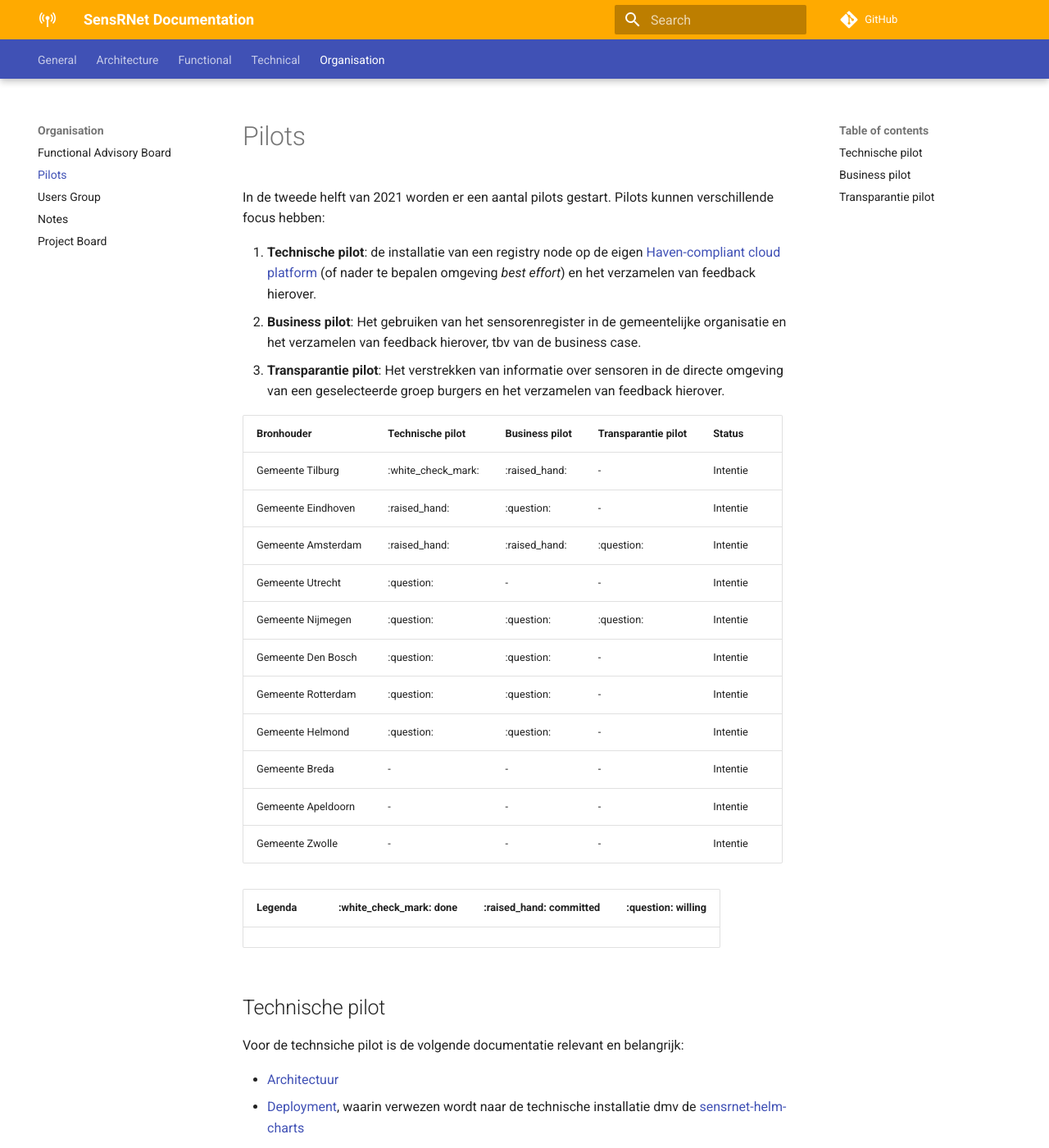
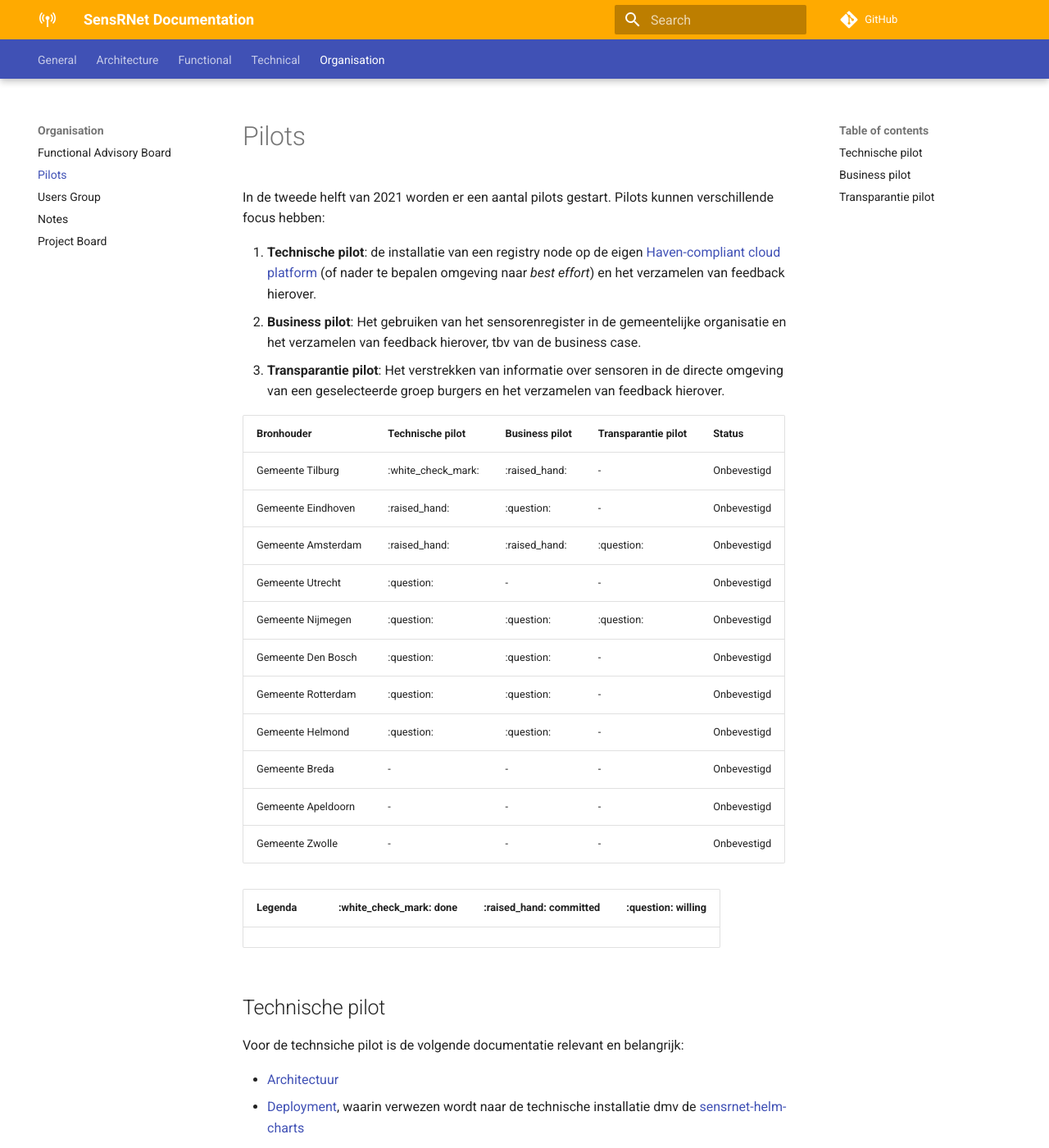
Before and after one commit to kadaster-labs/sensrnet-home, an MkDocs documentation site: the page built from docs/Pilots.md, in a window 1280 px wide and 1400 px high. Shown: the whole window at 82% size. Built offline with MkDocs 1.6.1 and Material for MkDocs 9.7.7, drawn with Linux system fonts in a browser that asks for light colours; comment, search, counter and statistics services are not loaded.

Commit message:
minor changes

```diff
--- a/docs/Pilots.md
+++ b/docs/Pilots.md
@@ -2,23 +2,23 @@
 
 In de tweede helft van 2021 worden er een aantal pilots gestart. Pilots kunnen verschillende focus hebben:
 
-1. **Technische pilot**: de installatie van een registry node op de eigen [Haven-compliant cloud platform](https://haven.commonground.nl/) (of nader te bepalen omgeving _best effort_) en het verzamelen van feedback hierover.
+1. **Technische pilot**: de installatie van een registry node op de eigen [Haven-compliant cloud platform](https://haven.commonground.nl/) (of nader te bepalen omgeving naar _best effort_) en het verzamelen van feedback hierover.
 2. **Business pilot**:  Het gebruiken van het sensorenregister in de gemeentelijke organisatie en het verzamelen van feedback hierover, tbv van de business case.
 3. **Transparantie pilot**: Het verstrekken van informatie over sensoren in de directe omgeving van een geselecteerde groep burgers en het verzamelen van feedback hierover.
 
-| Bronhouder         | Technische pilot   | Business pilot | Transparantie pilot | Status   |
-| ------------------ | ------------------ | -------------- | ------------------- | -------- |
-| Gemeente Tilburg   | :white_check_mark: | :raised_hand:  | -                   | Intentie |
-| Gemeente Eindhoven | :raised_hand:      | :question:     | -                   | Intentie |
-| Gemeente Amsterdam | :raised_hand:      | :raised_hand:  | :question:          | Intentie |
-| Gemeente Utrecht   | :question:         | -              | -                   | Intentie |
-| Gemeente Nijmegen  | :question:         | :question:     | :question:          | Intentie |
-| Gemeente Den Bosch | :question:         | :question:     | -                   | Intentie |
-| Gemeente Rotterdam | :question:         | :question:     | -                   | Intentie |
-| Gemeente Helmond   | :question:         | :question:     | -                   | Intentie |
-| Gemeente Breda     | -                  | -              | -                   | Intentie |
-| Gemeente Apeldoorn | -                  | -              | -                   | Intentie |
-| Gemeente Zwolle    | -                  | -              | -                   | Intentie |
+| Bronhouder         | Technische pilot   | Business pilot | Transparantie pilot | Status      |
+| ------------------ | ------------------ | -------------- | ------------------- | ----------- |
+| Gemeente Tilburg   | :white_check_mark: | :raised_hand:  | -                   | Onbevestigd |
+| Gemeente Eindhoven | :raised_hand:      | :question:     | -                   | Onbevestigd |
+| Gemeente Amsterdam | :raised_hand:      | :raised_hand:  | :question:          | Onbevestigd |
+| Gemeente Utrecht   | :question:         | -              | -                   | Onbevestigd |
+| Gemeente Nijmegen  | :question:         | :question:     | :question:          | Onbevestigd |
+| Gemeente Den Bosch | :question:         | :question:     | -                   | Onbevestigd |
+| Gemeente Rotterdam | :question:         | :question:     | -                   | Onbevestigd |
+| Gemeente Helmond   | :question:         | :question:     | -                   | Onbevestigd |
+| Gemeente Breda     | -                  | -              | -                   | Onbevestigd |
+| Gemeente Apeldoorn | -                  | -              | -                   | Onbevestigd |
+| Gemeente Zwolle    | -                  | -              | -                   | Onbevestigd |
 
 | Legenda | :white_check_mark: done | :raised_hand: committed | :question: willing |
 | ------- | ----------------------- | ----------------------- | ------------------ |
```
